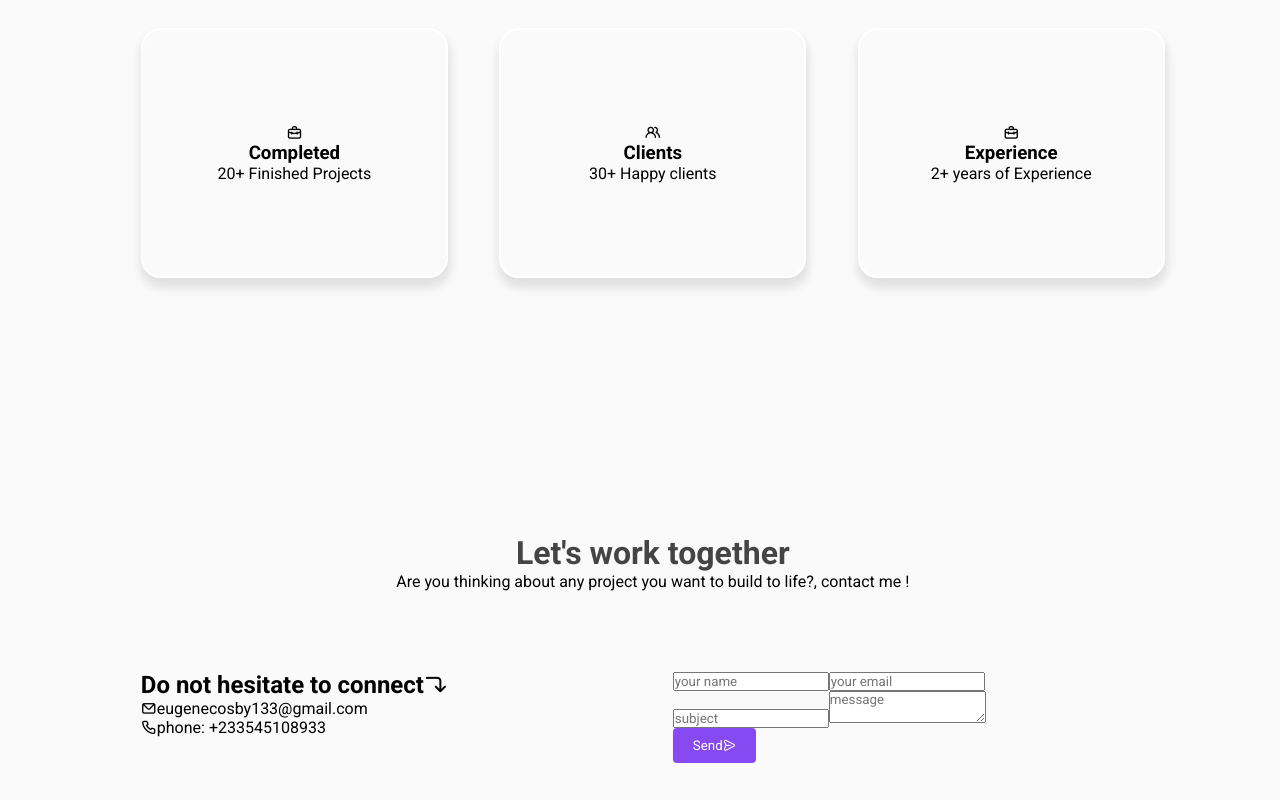
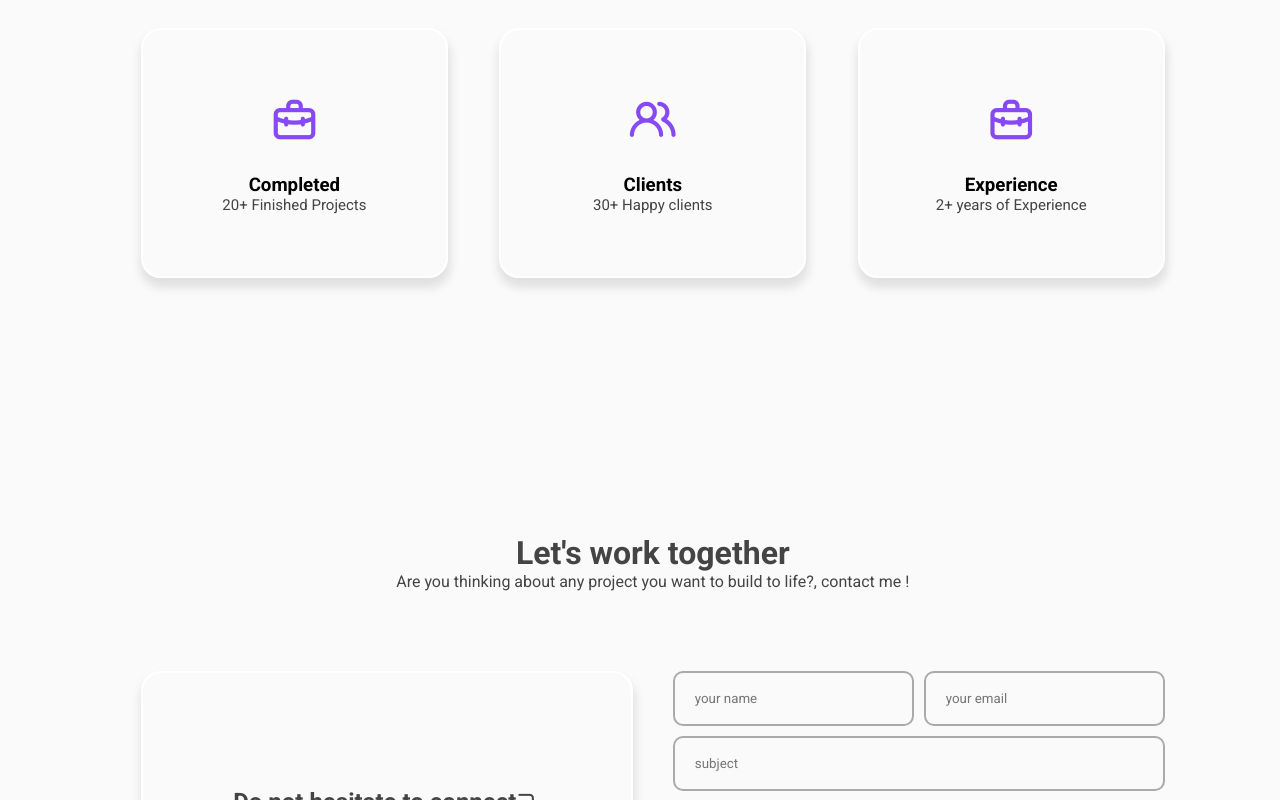
Before and after one commit to Pcosby5/react_journey, a React (Create React App) app in the folder cosby-the-python-portfolio/: page / in a window 1280 px wide. Shown: the part 1740-2540 px from the top of the page. Built offline with nearby package versions, Linux system fonts and the light colour scheme; a web font is replaced by a local one.

Commit message:
styling contact.css

```diff
--- a/cosby-the-python-portfolio/src/components/ContactForm.js
+++ b/cosby-the-python-portfolio/src/components/ContactForm.js
@@ -1,4 +1,5 @@
 import React from 'react'
+import '../styles/contact.css'
 
 const ContactForm = () => {
   return (
@@ -26,8 +27,8 @@ const ContactForm = () => {
                         </div>
 
                         <div className="text-area">
-                            <input type="text" id="input-subject" placeholder="subject"></input>
-                            <textarea placeholder="message"></textarea>
+                            <input className="input-subject" type="text" placeholder="subject"></input>
+                            <textarea id="input-text" placeholder="message"></textarea>
                         </div>
 
                         <div className="form-btn">
--- a/cosby-the-python-portfolio/src/styles/contact.css
+++ b/cosby-the-python-portfolio/src/styles/contact.css
@@ -0,0 +1,132 @@
+.contact-info:hover.contact-info::after {
+    bottom: 0;
+
+}
+
+.top-header span {
+    color: var(--text-color);
+}
+
+.contact-info::after {
+    content: "";
+    position: absolute;
+    bottom: -100%;
+    background: #8749f2;
+    width: 100%;
+    height: 100%;
+    transition: 0.4s;
+    z-index: 0.1;
+    color: #8749f2;
+
+}
+
+.contact-info {
+    position: relative;
+    display: flex;
+    flex-direction: column;
+    justify-content: center;
+    align-items: center;
+    margin-top: 0;
+    padding: 20px 40px;
+    width: 100%;
+    height: 340px;
+    border: 2px solid #fff;
+    border-radius: 20px;
+    box-shadow: 1px 8px 10px 2px var(--first-shadow);
+    overflow: hidden;
+    cursor: pointer;
+}
+
+.contact-info > h2 {
+    color: var(--text-color);
+    margin-bottom: 20px;
+
+
+}
+
+.contact-info > p {
+    display: flex;
+    align-items: center;
+    color: var(--text-color);
+    margin-block: 5px;
+    gap: 10px;
+
+
+}
+
+.contact-info:hover.contact-info i,
+.contact-info:hover.contact-info h2,
+.contact-info:hover.contact-info p {
+    color: #fff;
+    z-index: 2;
+}
+
+
+.form-control {
+    display: flex;
+    flex-direction: column;
+    gap: 10px;
+    width: 100%;
+}
+
+.form-inputs {
+    display: flex;
+    gap: 10px;
+    width: 100%;
+}
+
+#input-field {
+    width: 50%;
+    height: 55px;
+    border: 2px solid #aaa;
+    background: transparent;
+    padding-inline: 20px;
+    border-radius: 10px;
+    outline: none;
+}
+
+.input-subject {
+    width: 100%;
+    height: 55px;
+    background: transparent;
+    border: 2px solid #aaa;
+    border-radius: 10px;
+    padding-inline: 20px;
+    margin-bottom: 10px;
+    outline: none;
+
+
+}
+
+
+textarea {
+    width: 100%;
+    height: 250px;
+    background: transparent;
+    border: 2px solid #aaa;
+    border-radius: 10px;
+    padding: 15px 20px;
+    color: var(--text-color);
+    outline: none;
+    resize: none;
+
+}
+
+.form-btn > .btn {
+    display: flex;
+    align-items: center;
+    justify-content: center;
+    margin-left: 40%;
+    border: none;
+    background: #8749f2;
+    padding: 10px 20px;
+    border-radius: 20px;
+    color: #fff;
+}
+
+.form-btn i {
+    font-size: 18px;
+    /* rotate: -45deg; */
+    margin-left: 10px;
+
+}
--- a/cosby-the-python-portfolio/src/styles/project.css
+++ b/cosby-the-python-portfolio/src/styles/project.css
@@ -22,6 +22,44 @@
     box-shadow: 1px 8px 10px 2px var(--first-shadow);
     overflow: hidden;
     cursor: pointer;
+}
 
+.project-box > i {
+    font-size: 50px;
+    color: #8749f2;
+    margin-bottom: 25px;
+}
+
+.project-box label {
+    font-size: 15px;
+    color: var(--text-color);
 
 }
+
+.project-box::after {
+    content: "";
+    position: absolute;
+    bottom: -100%;
+    background: #8749f2;
+    width: 100%;
+    height: 100%;
+    transition: 0.4s;
+    z-index: 0.1;
+
+}
+
+.project-box:hover.project-box::after {
+    bottom: 0;
+}
+
+.project-box:hover.project-box i,
+.project-box:hover.project-box > h3,
+.project-box:hover.project-box > label {
+    color: #fff;
+    z-index: 2;
+}
+/*
+.top-header span {
+    color: var(--text-color);
+
+} */
```
